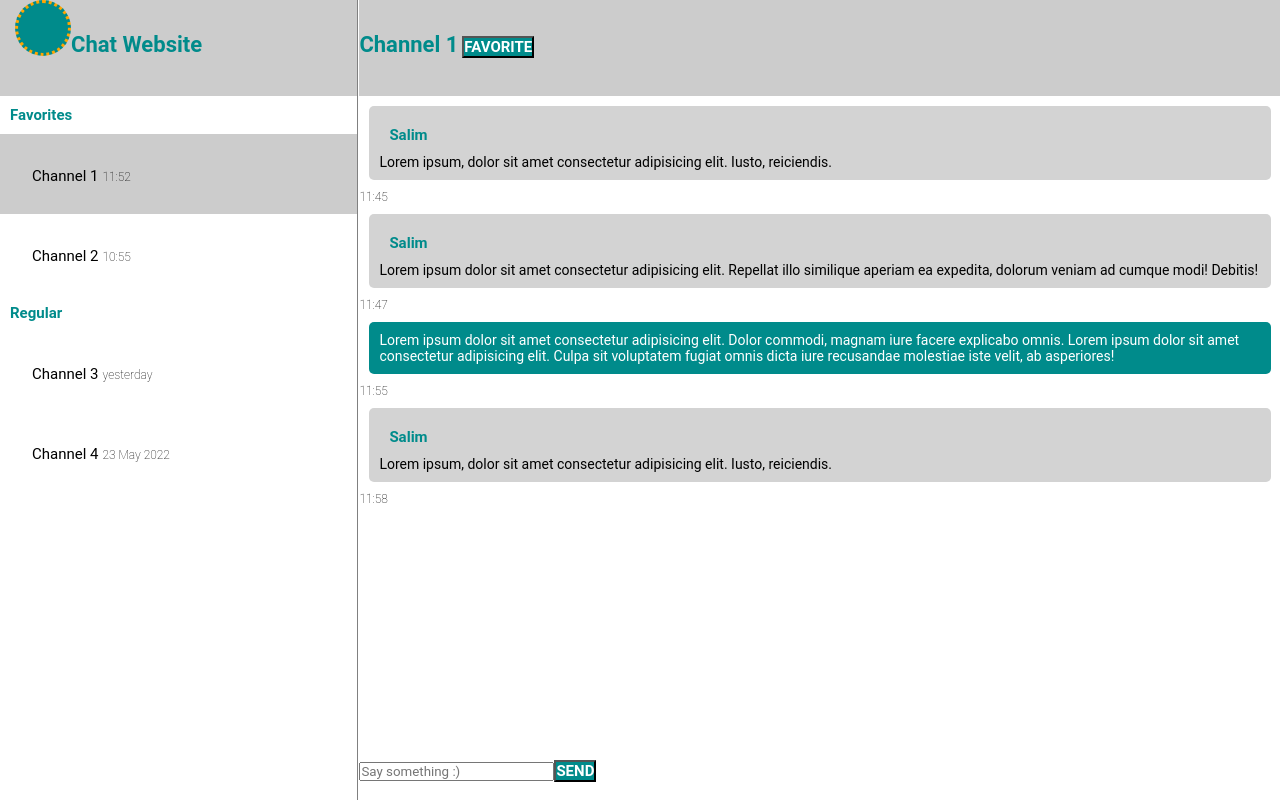
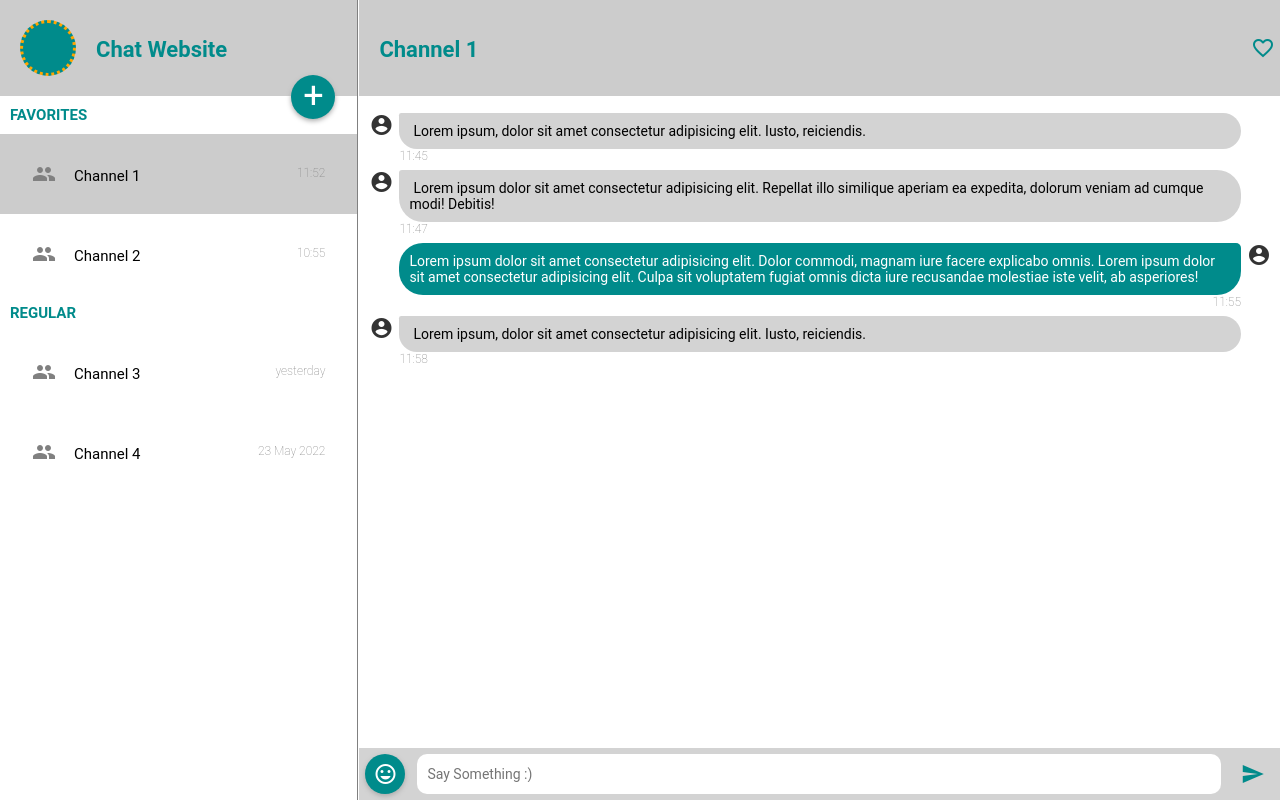
Before and after one commit to walidtolba/homework_DAW_01, a plain HTML site: page index.html in a window 1280 px wide. Drawn offline with Linux system fonts and the light colour scheme.

Commit message:
The last commit without Javascript

```diff
--- a/CSS/style.css
+++ b/CSS/style.css
@@ -26,12 +26,20 @@ h2 {
 }
 
 .time {
+  color: grey;
   font-weight: lighter;
   font-size: 12px;
 }
 
 .highlighted {
   background-color: #ccc;
+}
+
+h1 {
+  position: absolute;
+  top: calc((12vh - 22px) / 2);
+  font-size: 22px;
+  color: darkcyan;
 }
 
 /* Header */
@@ -42,11 +50,12 @@ h2 {
 }
 
 .logo {
-  float: left;
+  position: absolute;
+  top: calc((12vh - 56px) / 2);
+  left: calc((12vh - 56px) / 2);
   width: 56px;
   height: 56px;
   background-color: darkcyan;
-  margin-left: 15px;
 }
 
 .logo:first-child {
@@ -56,12 +65,11 @@ h2 {
   border-radius: 50%;
 }
 
-h1 {
-  font-size: 22px;
-  padding-top: 4vh;
-  height: 12vh;
-  display: inline-block;
+#fav-button {
+  margin: calc((12vh - 24px) / 2) 6px;
   color: darkcyan;
+  float: right;
+  cursor: pointer;
 }
 
 /* Channel */
@@ -70,7 +78,32 @@ h1 {
   border-right: 1px solid grey;
 }
 
+.channels h1 {
+  left: 12vh;
+}
+
+.floating-action-button {
+  display: inline-block;
+  width: 44px;
+  height: 44px;
+  background-color: darkcyan;
+  border-radius: 50%;
+  box-shadow: 0 2px 5px 0 #aaa;
+  font-size: 36px;
+  color: white;
+  text-align: center;
+  position: absolute;
+  top: calc(12vh - 21px);
+  right: 22px;
+  cursor: pointer;
+}
+
+.channels h2 {
+  text-transform: uppercase;
+}
+
 .channel-title {
+  margin: 18px;
   font-size: 15px;
 }
 
@@ -78,12 +111,35 @@ h1 {
   height: 10vh;
   list-style-type: none;
   padding: calc((10vh - 16px) / 2);
+  cursor: pointer;
+}
+
+.channel-list li:hover {
+  background-color: #eee;
+}
+
+i {
+  position: relative;
+  top: -4px;
+  float: left;
+  color: grey;
+}
+
+.channels .time {
+  float: right;
 }
 
 /* Chat */
 .chat {
   left: calc(28vw + 1px);
   width: calc(100vw - 28vw);
+}
+
+.chat h1 {
+  left: calc((12vh - 56px) / 2);
+}
+.chat .header {
+  margin-bottom: 20px;
 }
 
 button {
@@ -95,18 +151,84 @@ button {
 }
 
 .chat-bubble {
-  margin: 10px;
   padding: 10px;
-  border-radius: 5px;
-  background: lightgray;
+  border-radius: 3vh;
+  border-top-left-radius: 3px;
+  margin: -3px 30px 0 30px;
+  background-color: lightgray;
   font-size: 14px;
 }
 
-.user-bubble {
+.account_circle {
+  color: #333;
+  float: left;
+  margin-right: 20px;
+}
+
+.user-message .account_circle {
+  float: right;
+  margin-right: 0;
+}
+
+.user-message .chat-bubble {
+  border-top-left-radius: 3vh;
+  border-top-right-radius: 5px;
   background-color: darkcyan;
   color: white;
 }
+
+.chat-bubble h2 {
+  display: none;
+}
+.message-box {
+  margin: 10px;
+}
 .input-box {
   position: fixed;
-  top: 95vh;
+  top: calc(100vh - 52px);
+  height: 52px;
+  width: 78vw;
+  background-color: lightgrey;
 }
+
+.emticon-button {
+  display: block;
+  float: left;
+  padding: 8px;
+  margin: 6px;
+  background-color: darkcyan;
+  border-radius: 50%;
+  box-shadow: 0 2px 5px 0 #aaa;
+  color: white;
+  text-align: center;
+  cursor: pointer;
+}
+
+.input-box-text input {
+  float: left;
+  margin: 6px;
+  padding: 0 10px;
+  font-size: 14px;
+  width: calc(78vw - 195px);
+  height: 40px;
+  border: 0;
+  outline-width: 1;
+  outline-color: grey;
+  border-radius: 10px;
+}
+.button {
+  display: block;
+  float: left;
+  padding: 8px;
+  margin: 6px;
+  color: darkcyan;
+  cursor: pointer;
+}
+
+.chat .time {
+  margin: 0 30px;
+}
+
+.chat .user-message .time {
+  text-align: right;
+}
--- a/index.html
+++ b/index.html
@@ -6,6 +6,10 @@
     <meta name="viewport" content="width=device-width, initial-scale=1.0" />
     <title>Chat Website</title>
     <link rel="stylesheet" href="./CSS/style.css" />
+    <link
+      rel="stylesheet"
+      href="https://fonts.googleapis.com/icon?family=Material+Icons"
+    />
   </head>
   <body>
     <!-- Channels: -->
@@ -13,16 +17,19 @@
       <div class="header">
         <div class="logo"></div>
         <h1>Chat Website</h1>
+        <a class="floating-action-button">+</a>
       </div>
       <div class="channels-menu">
         <div class="channel-list">
           <h2>Favorites</h2>
           <ul>
             <li class="highlighted">
+              <i class="material-icons">group</i>
               <span class="channel-title">Channel 1</span>
               <span class="time">11:52</span>
             </li>
             <li>
+              <i class="material-icons">group</i>
               <span class="channel-title">Channel 2</span>
               <span class="time">10:55</span>
             </li>
@@ -32,10 +39,12 @@
           <h2>Regular</h2>
           <ul>
             <li>
+              <i class="material-icons">group</i>
               <span class="channel-title">Channel 3</span>
               <span class="time">yesterday</span>
             </li>
             <li>
+              <i class="material-icons">group</i>
               <span class="channel-title">Channel 4</span>
               <span class="time">23 May 2022</span>
             </li>
@@ -43,15 +52,16 @@
         </div>
       </div>
     </section>
-
     <!-- Chat: -->
     <section class="chat">
       <div class="header">
         <h1>Channel 1</h1>
-        <button class="fav-button">Favorite</button>
+        <div id="fav-button"><a class="material-icons">favorite_border</a></div>
       </div>
 
       <div class="chat-box">
+        <div class="message-box">
+          <div class="material-icons account_circle">account_circle</div>
           <div class="chat-bubble">
             <h2>Salim</h2>
             <p>
@@ -60,6 +70,9 @@
             </p>
           </div>
           <div class="time">11:45</div>
+        </div>
+        <div class="message-box">
+          <div class="material-icons account_circle">account_circle</div>
           <div class="chat-bubble">
             <h2>Salim</h2>
             <p>
@@ -69,16 +82,22 @@
             </p>
           </div>
           <div class="time">11:47</div>
-        <div class="chat-bubble user-bubble">
+        </div>
+        <div class="message-box user-message">
+          <div class="material-icons account_circle">account_circle</div>
+          <div class="chat-bubble">
             <p>
               Lorem ipsum dolor sit amet consectetur adipisicing elit. Dolor
               commodi, magnam iure facere explicabo omnis. Lorem ipsum dolor sit
-            amet consectetur adipisicing elit. Culpa sit voluptatem fugiat omnis
-            dicta iure recusandae molestiae iste velit, ab asperiores!
+              amet consectetur adipisicing elit. Culpa sit voluptatem fugiat
+              omnis dicta iure recusandae molestiae iste velit, ab asperiores!
             </p>
           </div>
+
+          <div class="time">11:55</div>
         </div>
-      <div class="time">11:55</div>
+        <div class="message-box">
+          <div class="material-icons account_circle">account_circle</div>
           <div class="chat-bubble">
             <h2>Salim</h2>
             <p>
@@ -87,10 +106,19 @@
             </p>
           </div>
           <div class="time">11:58</div>
+        </div>
+      </div>
       <div class="input-box">
-        <input type="text" placeholder="Say something :)" /><button>
-          Send
-        </button>
+        <div class="material-icons emticon-button">insert_emoticon</div>
+        <div class="input-box-text">
+          <input
+            type="text"
+            minlength="1"
+            maxlength="500"
+            placeholder="Say Something :)"
+          />
+        </div>
+        <div class="material-icons button">send</div>
       </div>
     </section>
   </body>
```
Lines whose indentation alone changed are shown as unchanged.
